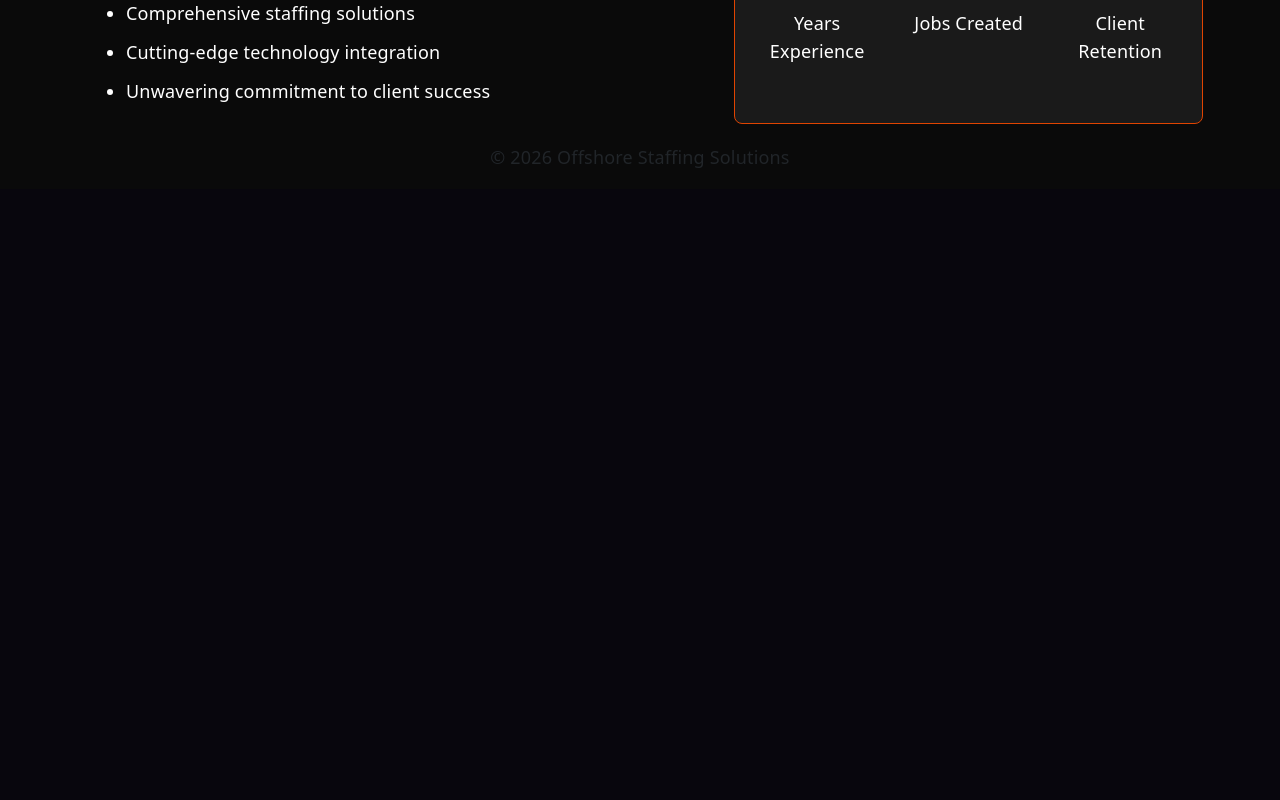
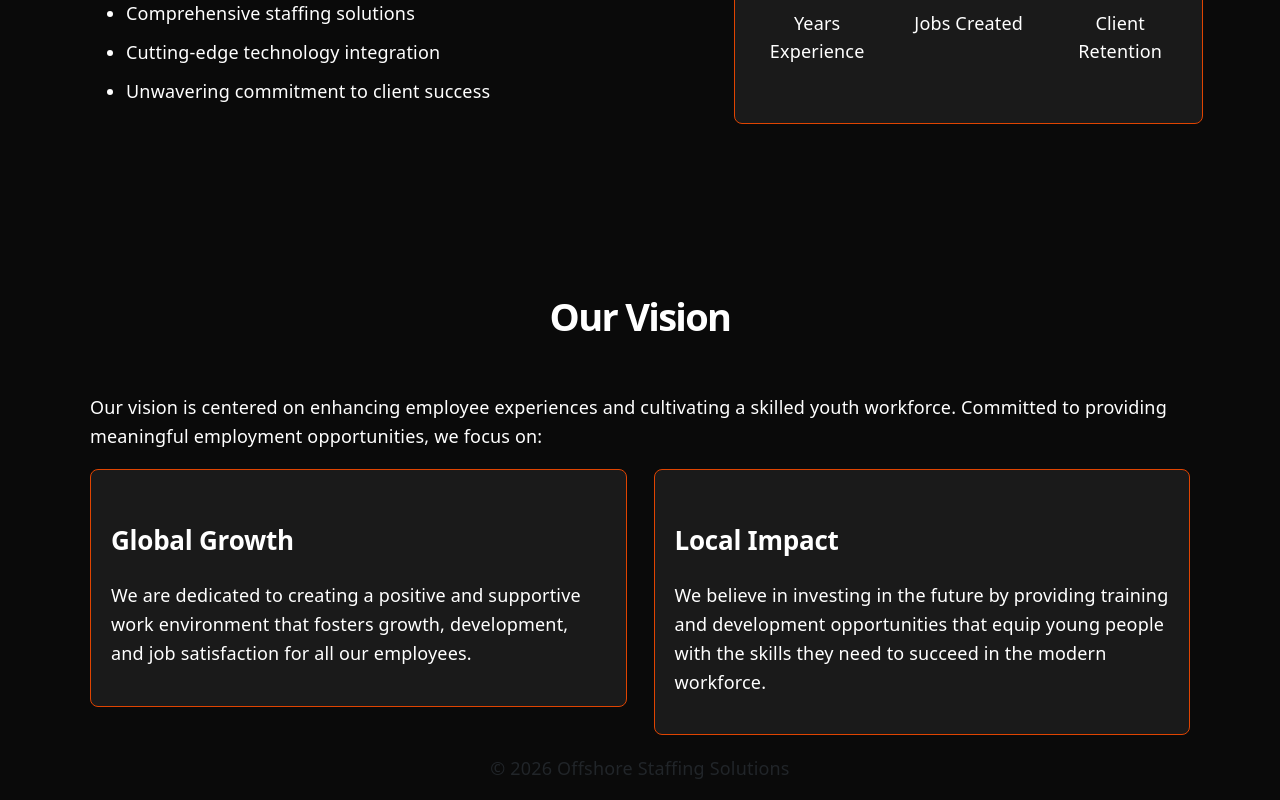
Before and after one commit to rakibhosain2302/SPA-System, a React (Vite) app: page / in a window 1280 px wide. Shown: the part 1461-2261 px from the top of the page. Before the commit the page ends 1650 px from the top, so only its background shows below. Built offline with nearby package versions, Linux system fonts and the light colour scheme.

Commit message:
SPA Our Vision Section Implement

```diff
--- a/src/App.css
+++ b/src/App.css
@@ -97,7 +97,7 @@
   margin-bottom: 10px;
 }
 
-.card-right {
+.card-custom {
   background-color: #1a1a1a;
   padding: 20px;
   border-radius: 8px;
@@ -106,7 +106,7 @@
   transition: all 0.4s ease;
 }
 
-.card-right:hover {
+.card-custom:hover {
   border: 1px solid var(--common-color);
   box-shadow:
     0 0 20px rgba(255, 0, 0, 0.4),
@@ -114,7 +114,7 @@
     0 0 40px rgba(255, 0, 0, 0.2);
 }
 
-.card-right .title-right {
+.card-custom .title-right {
   font-size: 26px;
   font-weight: 700;
   margin-top: 35px;
@@ -122,7 +122,7 @@
   text-align: left;
 }
 
-.card-right p {
+.card-custom p {
   font-size: 18px;
   line-height: 1.6;
   color: var(--text-color);
@@ -147,3 +147,31 @@
   color: var(--text-color);
   text-align: center;
 }
+
+/* Our Vision */
+.our-vision {
+  margin-top: 130px;
+  padding: 20px;
+}
+
+.our-vision h1 {
+  font-size: 38px;
+  font-weight: 700;
+  color: var(--text-color);
+  margin-bottom: 50px;
+}
+
+.our-vision p {
+  font-size: 18px;
+  line-height: 1.6;
+  color: var(--text-color);
+  text-align: left;
+}
+
+.our-vision .card-custom h2 {
+    font-size: 26px;
+    font-weight: 700;
+    margin-top: 35px;
+    margin-bottom: 25px;
+    text-align: left;
+}
--- a/src/App.jsx
+++ b/src/App.jsx
@@ -4,6 +4,7 @@ import Header from './components/Header'
 import Hero from './components/Hero'
 import About from './components/About'
 import Footer from './components/Footer'
+import OurVision from './components/OurVision'
 
 function App() {
 
@@ -15,6 +16,8 @@ function App() {
 
       <About />
 
+      <OurVision />
+
       <Footer />
     </>
   )
--- a/src/components/About.jsx
+++ b/src/components/About.jsx
@@ -18,7 +18,7 @@ const About = () => {
                             </ul>
                         </div>
                     </div>
-                    <div className="card-right col-md-5">
+                    <div className="card-custom col-md-5">
                         <div className="title-right">Our Mission</div>
                         <p>OSS has revolutionized merchant services through innovative software solutions while maintaining our core focus on workforce development. We’ve created:</p>
                         <div className="client-section row">
--- /dev/null
+++ b/src/components/OurVision.jsx
@@ -0,0 +1,28 @@
+
+const OurVision = () => {
+    return (
+        <>
+            <div className="container our-vision">
+                <h1 className="text-center mb-5">Our Vision</h1>
+                <p>Our vision is centered on enhancing employee experiences and cultivating a skilled youth workforce. Committed to providing meaningful employment opportunities, we focus on:</p>
+
+                <div className="row">
+                    <div className="col-md-6">
+                        <div className="card-custom">
+                            <h2>Global Growth</h2>
+                            <p>We are dedicated to creating a positive and supportive work environment that fosters growth, development, and job satisfaction for all our employees.</p>
+                        </div>
+                    </div>
+                    <div className="col-md-6">
+                        <div className="card-custom">
+                            <h2>Local Impact</h2>
+                            <p>We believe in investing in the future by providing training and development opportunities that equip young people with the skills they need to succeed in the modern workforce.</p>
+                        </div>
+                    </div>
+                </div>
+            </div>
+        </>
+    )
+}
+
+export default OurVision
```
